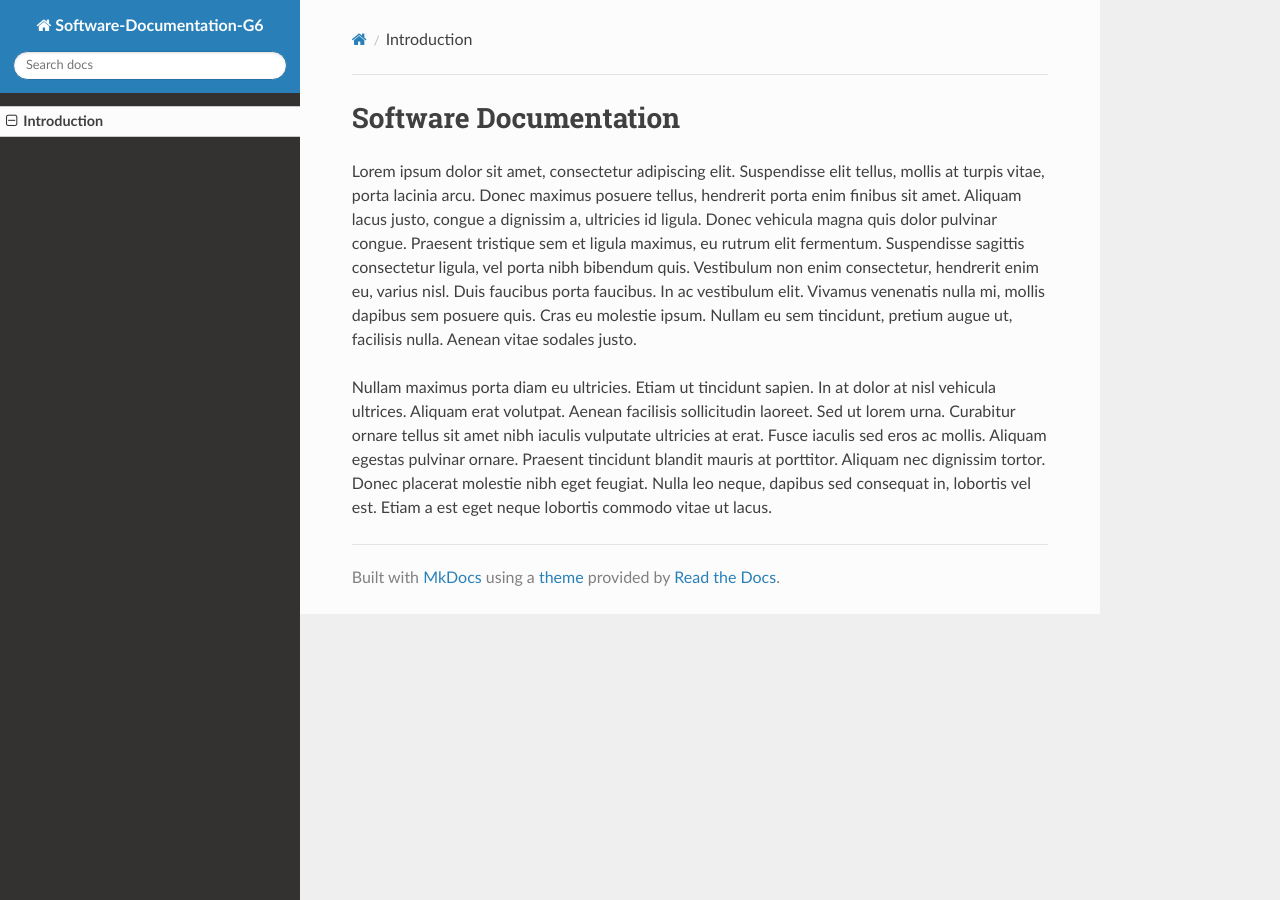
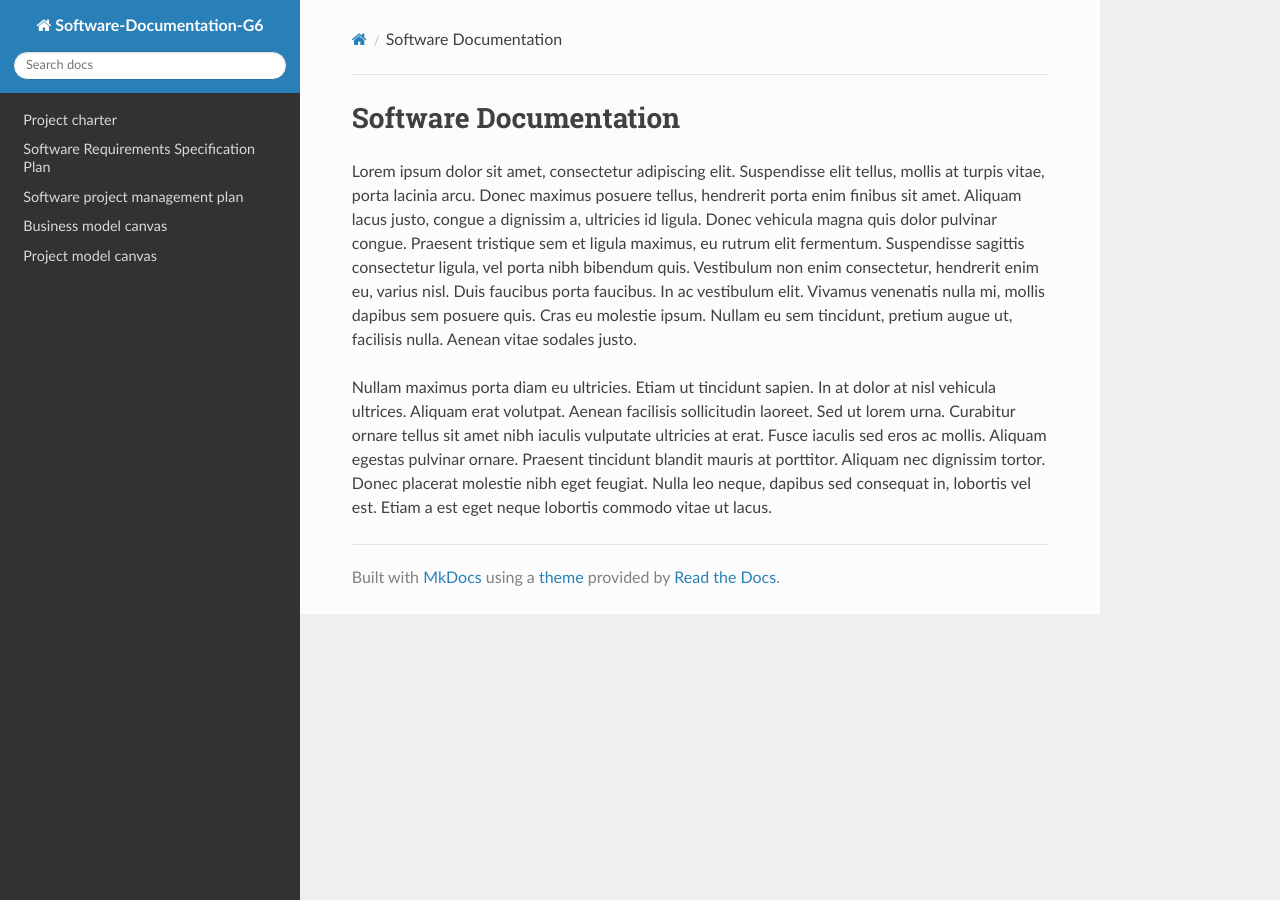
Before and after one commit to KilliKrate/Software-Documentation-G6, an MkDocs documentation site: the page built from docs/index.md, in a window 1280 px wide. Built offline with MkDocs 1.6.1, drawn with Linux system fonts in a browser that asks for light colours; nearby versions of some CDN libraries.

Commit message:
Update mkdocs.yml

```diff
--- a/mkdocs.yml
+++ b/mkdocs.yml
@@ -1,7 +1,11 @@
 site_name: Software-Documentation-G6
 
 nav:
-    - 'Introduction': 'index.md'
+    - 'Project charter': 'project charter.md'
+    - 'Software Requirements Specification Plan': 'software requirements specification plan.md'
+    - 'Software project management plan': 'software project management plan.md'
+    - 'Business model canvas': 'business model canvas.md'
+    - 'Project model canvas': 'project model canvas.md'
 
 theme:
     name: readthedocs
```
